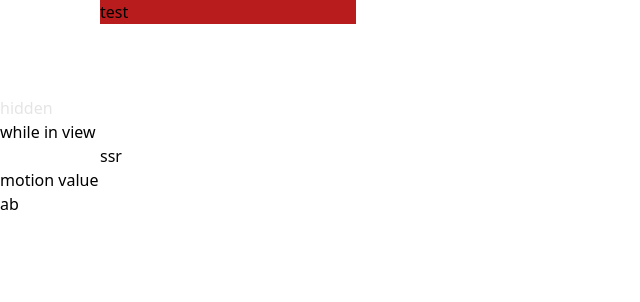
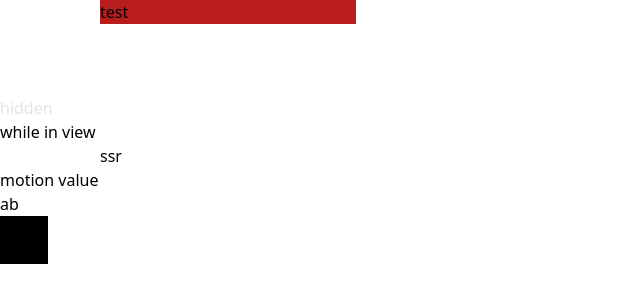
Before and after one commit to youyoumu/framer-motion-practice, a React (Vite) app: page / in a window 1280 px wide. Shown: the top 302 px of the page, without its empty margins (0-640 px from the left). Built offline with nearby package versions, Linux system fonts and the light colour scheme.

Commit message:
Animation

```diff
--- a/src/App.jsx
+++ b/src/App.jsx
@@ -15,7 +15,7 @@ export default function App() {
     <>
       <motion.div
         animate={{ x: 100 }}
-        className="bg-red-700 w-64"
+        className="w-64 bg-red-700"
         whileHover={{ scale: 1.1 }}
         whileTap={{ scale: 1.2 }}
         drag="x"
@@ -48,6 +48,12 @@ export default function App() {
         <motion.div>a</motion.div>
         <motion.div>b</motion.div>
       </motion.div>
+      <motion.div
+        initial={{ opacity: 0.9, scale: 0.9 }}
+        animate={{ opacity: 1, scale: 1 }}
+        transition={{ duration: 0.1 }}
+        className="bg-black size-12"
+      />
     </>
   )
 }
```
